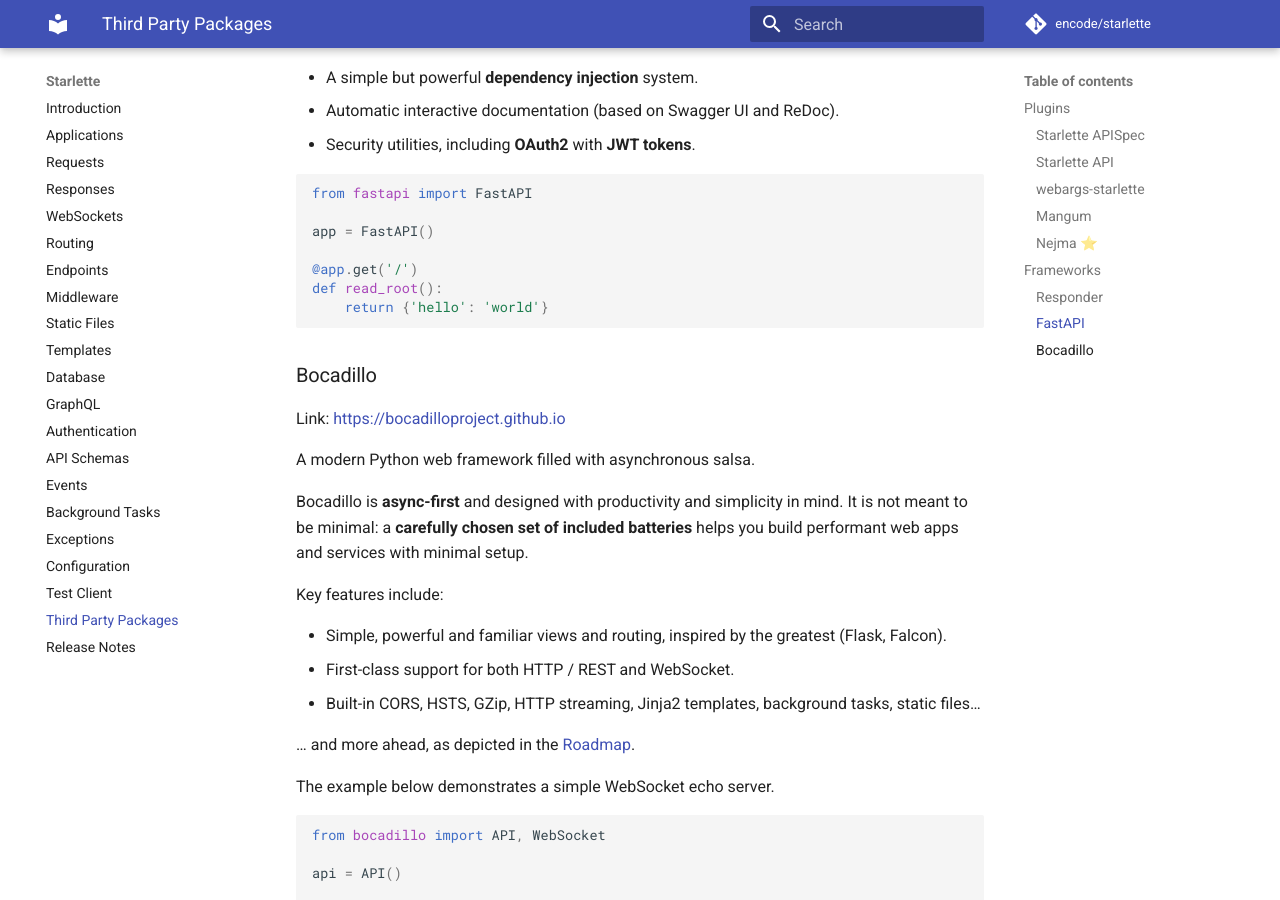
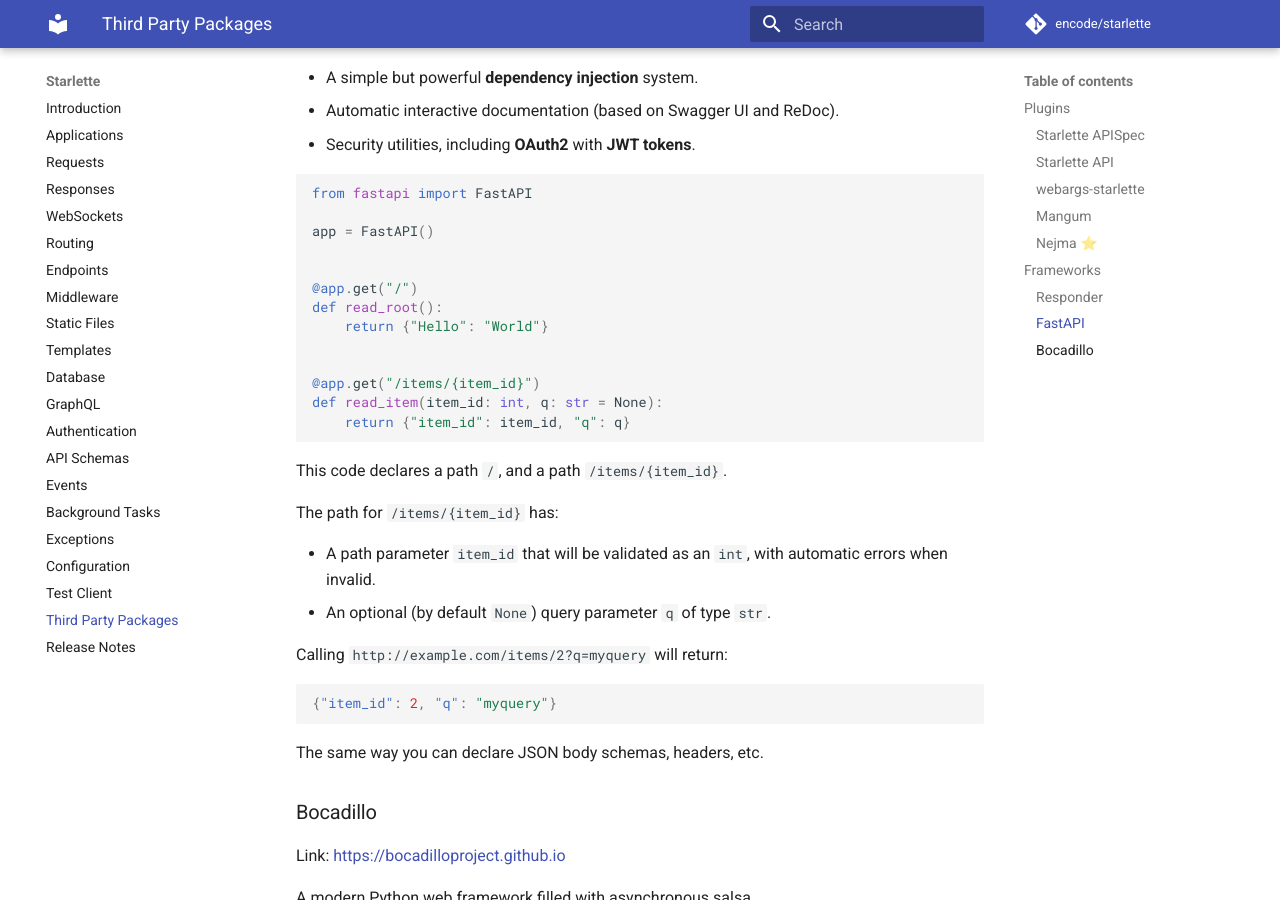
Before and after one commit to hidraco/starlette, an MkDocs documentation site: the page built from docs/third-party-packages.md, in a window 1280 px wide and 900 px high, scrolled down 4821 px. Built offline with MkDocs 1.6.1 and Material for MkDocs 9.7.7, drawn with Linux system fonts in a browser that asks for light colours; comment, search, counter and statistics services are not loaded.

Commit message:
Update FastAPI example to make style/difference explicit (#393)

````diff
--- a/docs/third-party-packages.md
+++ b/docs/third-party-packages.md
@@ -228,10 +228,31 @@ from fastapi import FastAPI
 
 app = FastAPI()
 
-@app.get('/')
+
+@app.get("/")
 def read_root():
-    return {'hello': 'world'}
+    return {"Hello": "World"}
+
+
+@app.get("/items/{item_id}")
+def read_item(item_id: int, q: str = None):
+    return {"item_id": item_id, "q": q}
 ```
+
+This code declares a path `/`, and a path `/items/{item_id}`.
+
+The path for `/items/{item_id}` has:
+
+* A path parameter `item_id` that will be validated as an `int`, with automatic errors when invalid.
+* An optional (by default `None`) query parameter `q` of type `str`.
+
+Calling `http://example.com/items/2?q=myquery` will return:
+
+```JSON
+{"item_id": 2, "q": "myquery"}
+```
+
+The same way you can declare JSON body schemas, headers, etc.
 
 ### Bocadillo
 
````
